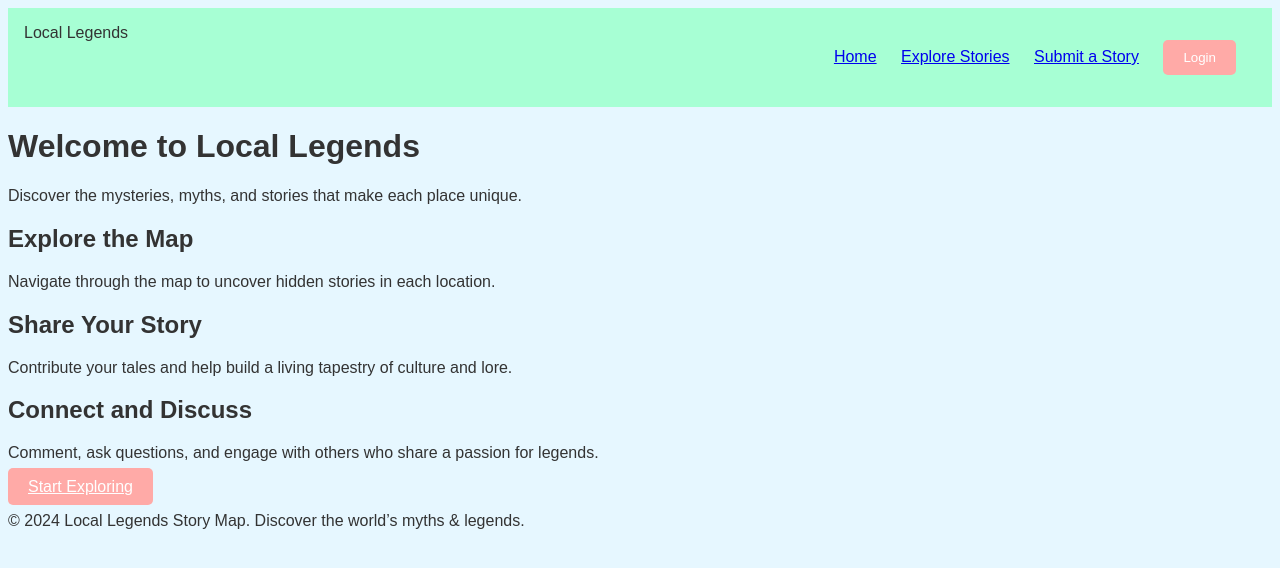
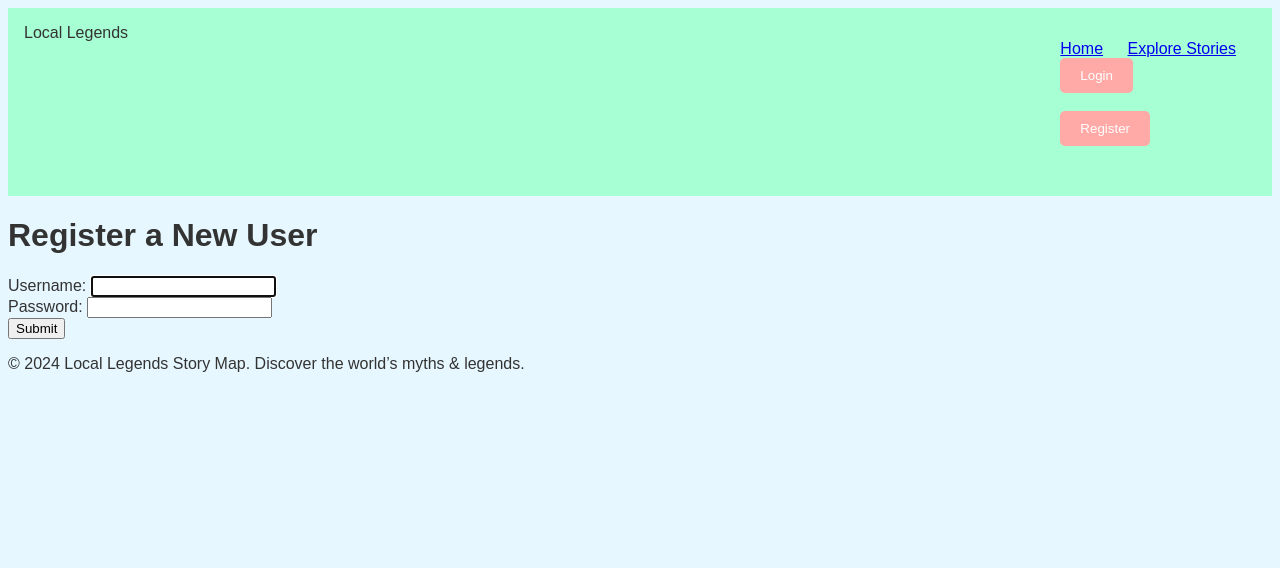
Before and after one commit to Khangdang1690/temp-repo, a Django app: page /users/login/ in a window 1280 px wide. Shown: the top 568 px of the page. Run offline with Django 5.2, Linux system fonts and the light colour scheme; some libraries are stand-ins or nearby versions.

Commit message:
Create the basic html for register and login. Hide the submit_stort when user are not loginned or registered. Show it when they are.

```diff
--- a/local_legends/urls.py
+++ b/local_legends/urls.py
@@ -8,7 +8,7 @@ urlpatterns = [
     path('', views.landingpage, name='landingpage'),         # Matches {% url 'landingpage' %}
     path('stories/', include('stories.urls')),  # Include your 'stories' app URLs
     path('explore/', views.index, name='index'),       # Matches {% url 'index' %}
-    path('users/', include('users.urls'))
+    path('users/', include(('users.urls', 'users'), namespace='users')),
 ]
 
 #serve media files during development
--- a/static/css/styles.css
+++ b/static/css/styles.css
@@ -16,7 +16,7 @@ body {
     margin-right: 20px;
 }
 
-.explore-button, .login-btn, .submit-btn {
+.explore-button, .login-btn, .logout-btn, .register-btn, .submit-btn {
     background-color: #FFAAA7;
     border: none;
     padding: 10px 20px;
--- a/templates/base.html
+++ b/templates/base.html
@@ -18,8 +18,26 @@
             <ul class="nav-links">
                 <li><a href="{% url 'landingpage' %}">Home</a></li>
                 <li><a href="{% url 'index' %}">Explore Stories</a></li>
+                {% if user.is_authenticated %}
                 <li><a href="{% url 'submit_story' %}">Submit a Story</a></li>
-                <li><button class="login-btn" onclick="firebaseLogin()">Login</button></li>
+                <li>
+                    <form class="logout-btn" action="{% url 'users:logout' %}" method="post">
+                        {% csrf_token %}
+                        <button class="logout-btn">Logout</button>
+                    </form>
+                </li>
+                {% else %}
+                <li>
+                    <form action="{% url 'users:login' %}" method="get">
+                        <button class="login-btn">Login</button>
+                    </form>
+                </li>
+                <li>
+                    <form action="{% url 'users:register' %}" method="get">
+                        <button class="register-btn">Register</button>
+                    </form>
+                </li>
+                {% endif %}
             </ul>
         </nav>
     </header>
--- /dev/null
+++ b/users/templates/users/login.html
@@ -0,0 +1,18 @@
+{% extends 'base.html' %}
+
+{% block title %}
+    User Login
+{% endblock %}
+
+{% block content %}
+    <h1>Register a New User</h1>
+    {# action="/users/register/": This tells the form where to send the data when it’s submitted. Here, it points to /users/register/, which should match a URL pattern in your urls.py file. #}
+    <form class="form-with-validation" action="{% url 'users:login' %}" method="post">
+        {% csrf_token %} {# This adds a security token to the form to protect it from CSRF (Cross-Site Request Forgery) attacks, which could otherwise allow malicious sites to send unwanted requests on behalf of users. #}
+        {{ form }} {# This is a placeholder for Django’s automatically generated form fields. Django forms let you define fields in Python (in a forms.py file), which are then turned into HTML form elements (like text boxes, passwords, etc.) here. #}
+        {% if request.GET.next %}
+            <input type="hidden" name="next" value="{{ request.GET.next }}"/>
+        {% endif %}
+        <button class="form-submit">Submit</button>
+    </form>
+{% endblock %}
--- a/users/urls.py
+++ b/users/urls.py
@@ -2,7 +2,7 @@ from django.urls import path
 from . import views
 
 urlpatterns = [
-    path('register/', views.register_view),
-    path('login/', views.login_view),
-    path('logout/', views.logout_view)
+    path('register/', views.register_view, name='register'),
+    path('login/', views.login_view, name='login'),
+    path('logout/', views.logout_view, name='logout')
 ]
--- a/users/views.py
+++ b/users/views.py
@@ -13,7 +13,7 @@ def register_view(request):
 
   else:
     form = UserCreationForm()
-  return render(request, 'landingpage.html')
+  return render(request, 'users/register.html', {'form': form})
 
 def login_view(request):
   if request.method == "POST":
@@ -26,7 +26,7 @@ def login_view(request):
         return redirect("explore/")
   else:
     form = AuthenticationForm()
-  return render(request, "landingpage.html")
+  return render(request, 'users/login.html', { "form": form})
 
 def logout_view(request):
   if request.method == "POST":
```
Also changed, not shown: users/templates/users/register.html (added, +15 -0 lines).
